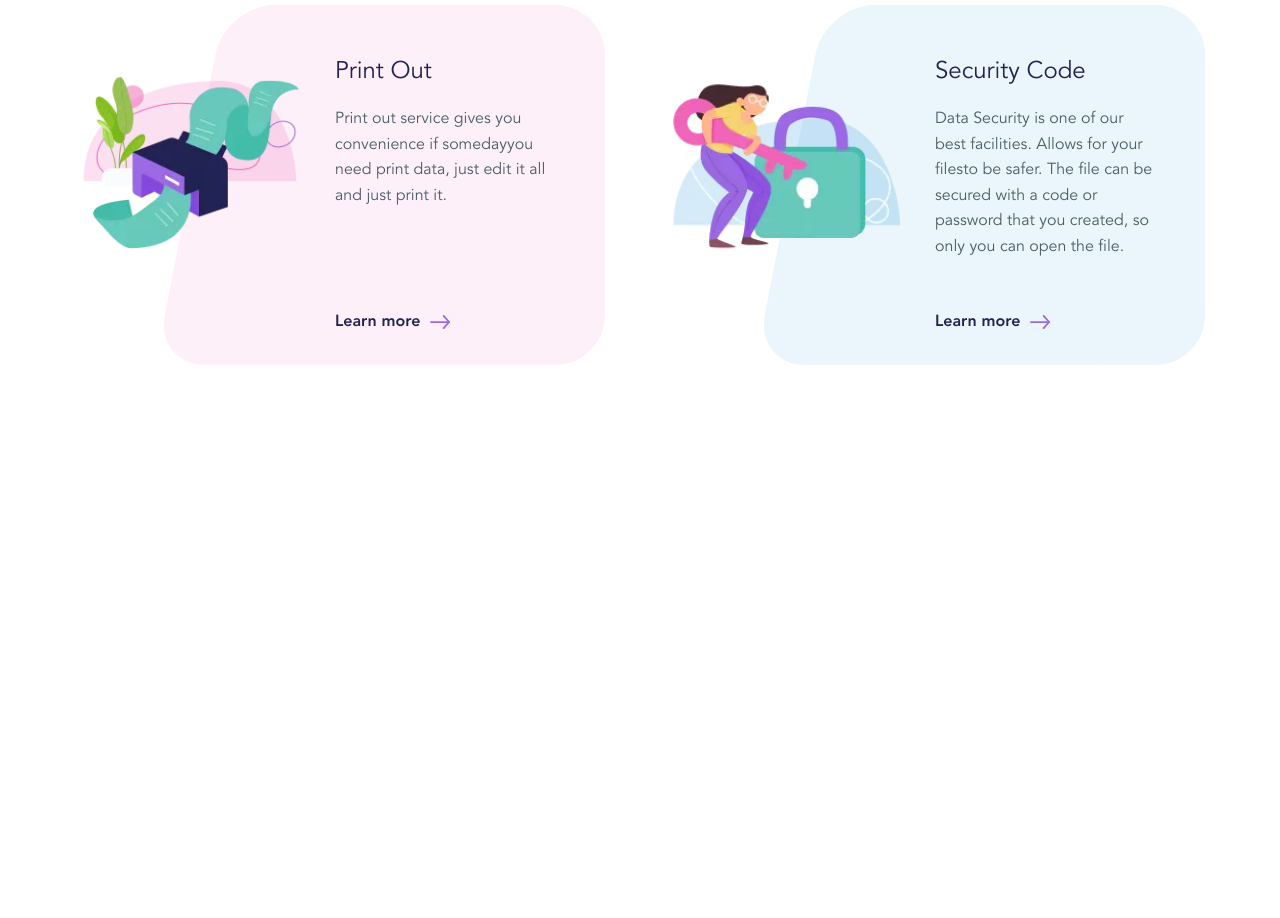
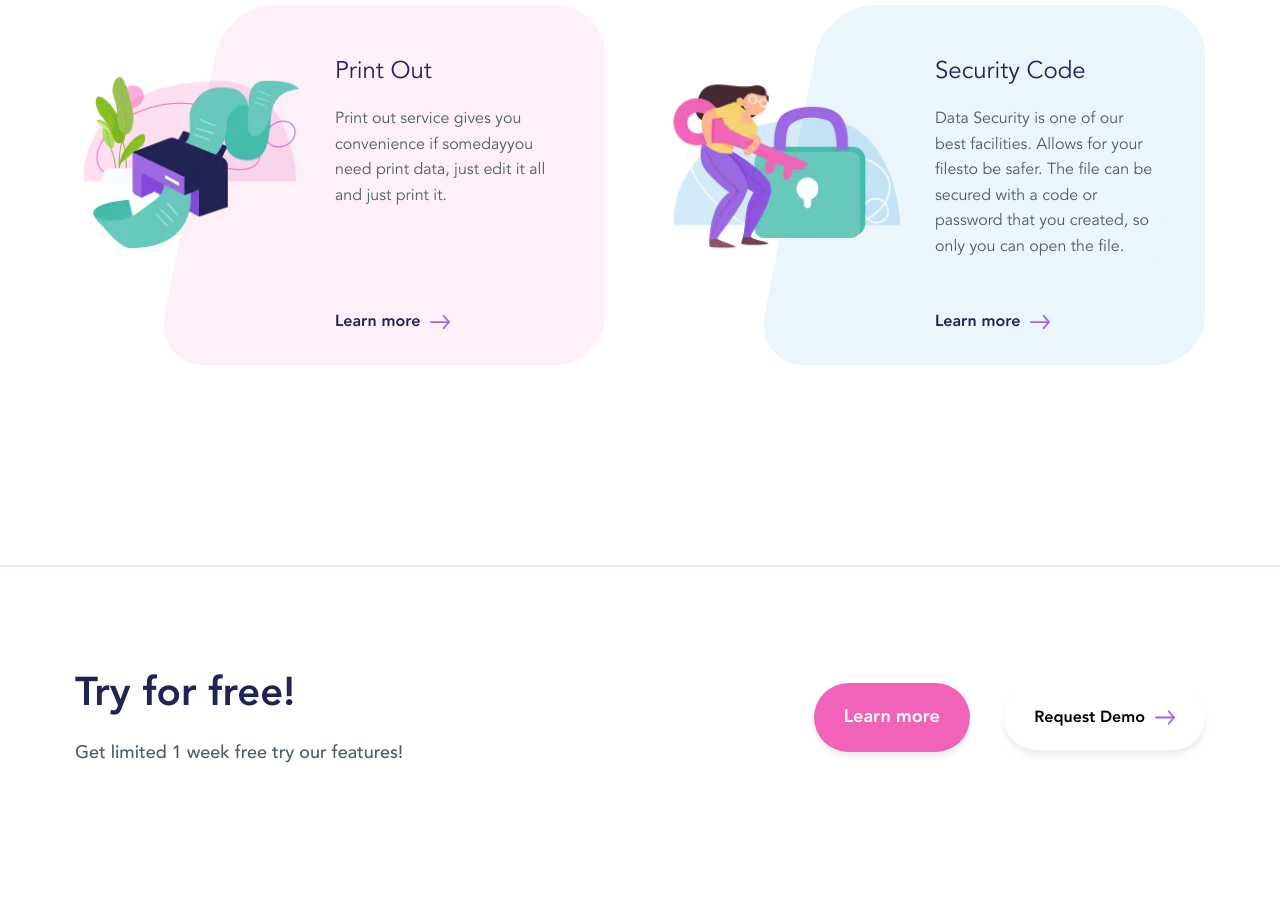
Before and after one commit to Im-Mad-Panda/save-your-data-storage-here.github.io, a plain HTML site: page index.html in a window 1280 px wide. Shown: the part 2294-3212 px from the top of the page. Before the commit the page ends 2859 px from the top, so only its background shows below. Drawn offline with Linux system fonts and the light colour scheme.

Commit message:
footer-cta

```diff
--- a/css/style.css
+++ b/css/style.css
@@ -408,3 +408,39 @@ body {
   text-decoration: underline;
 }
 /*=====================SERVICES STYLES END======================*/
+/*=====================FOOTER STYLES START======================*/
+.footer-hr{
+  border-bottom: 2px solid rgb(156, 105, 226);
+opacity: 0.2;
+}
+.footer-cta{
+  display: flex;
+  justify-content: space-between;
+  align-items: center;
+  padding: 100px 0 150px 0;
+}
+.propose-title{
+  color: rgb(33, 35, 83);
+font-size: 40px;
+font-weight: 700;
+line-height: 130%;
+margin-bottom: 20px;
+}
+.propose-text{
+  color: rgb(75, 93, 104);
+font-size: 18px;
+font-weight: 500;
+line-height: 160%;
+}
+.cta-button{
+padding: 20px 30px;
+color: rgb(255, 255, 255);
+font-size: 18px;
+font-weight: 900;
+line-height: 160%;
+  background: rgb(240, 99, 184);
+  margin-right: 30px;
+}
+
+
+/*=====================FOOTER STYLES END======================*/
--- a/index.html
+++ b/index.html
@@ -248,5 +248,34 @@
         </div>
       </div>
     </div>
+
+<footer class="footer">
+  <div class="footer-hr"></div>
+  <div class="container">
+    <div class="footer-cta">
+      <div class="cta-propose">
+        <h2 class="propose-title">Try for free!</h2>
+        <p class="propose-text">Get limited 1 week free try our features!</p>
+      </div>
+      <div class="cta-button-group">
+        <a href="#" class="cta-button button">Learn more</a>
+        <a href="#" class="button"
+            >Request Demo
+            <img
+              width="1"
+              height="1"
+              loading="lazy"
+              class="btn-arrow"
+              src="./img/btn-arrow.svg"
+              alt="btn-arrow"
+          /></a>
+      </div>
+    </div>
+  </div>
+</footer>
+
+
+
+
   </body>
 </html>
```
